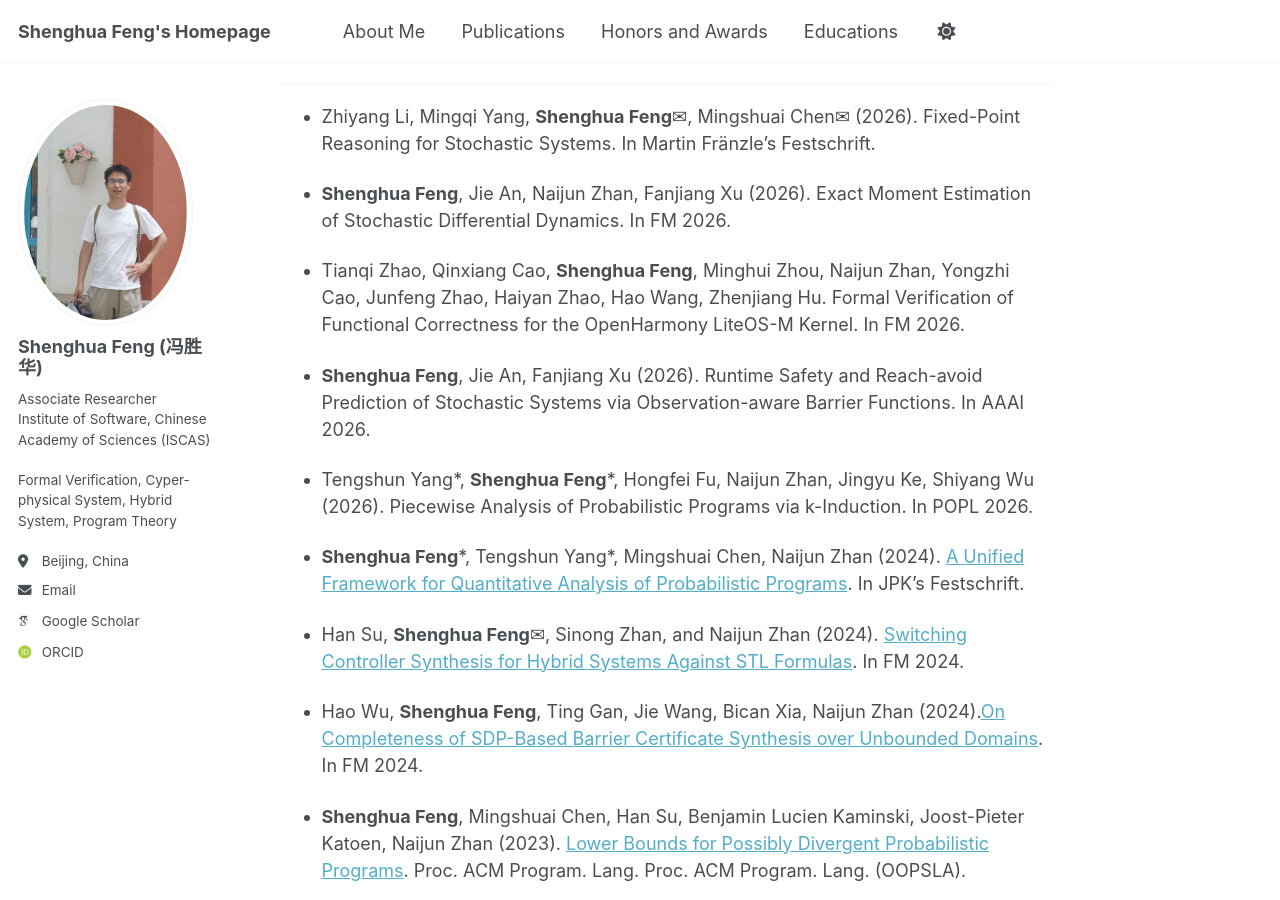
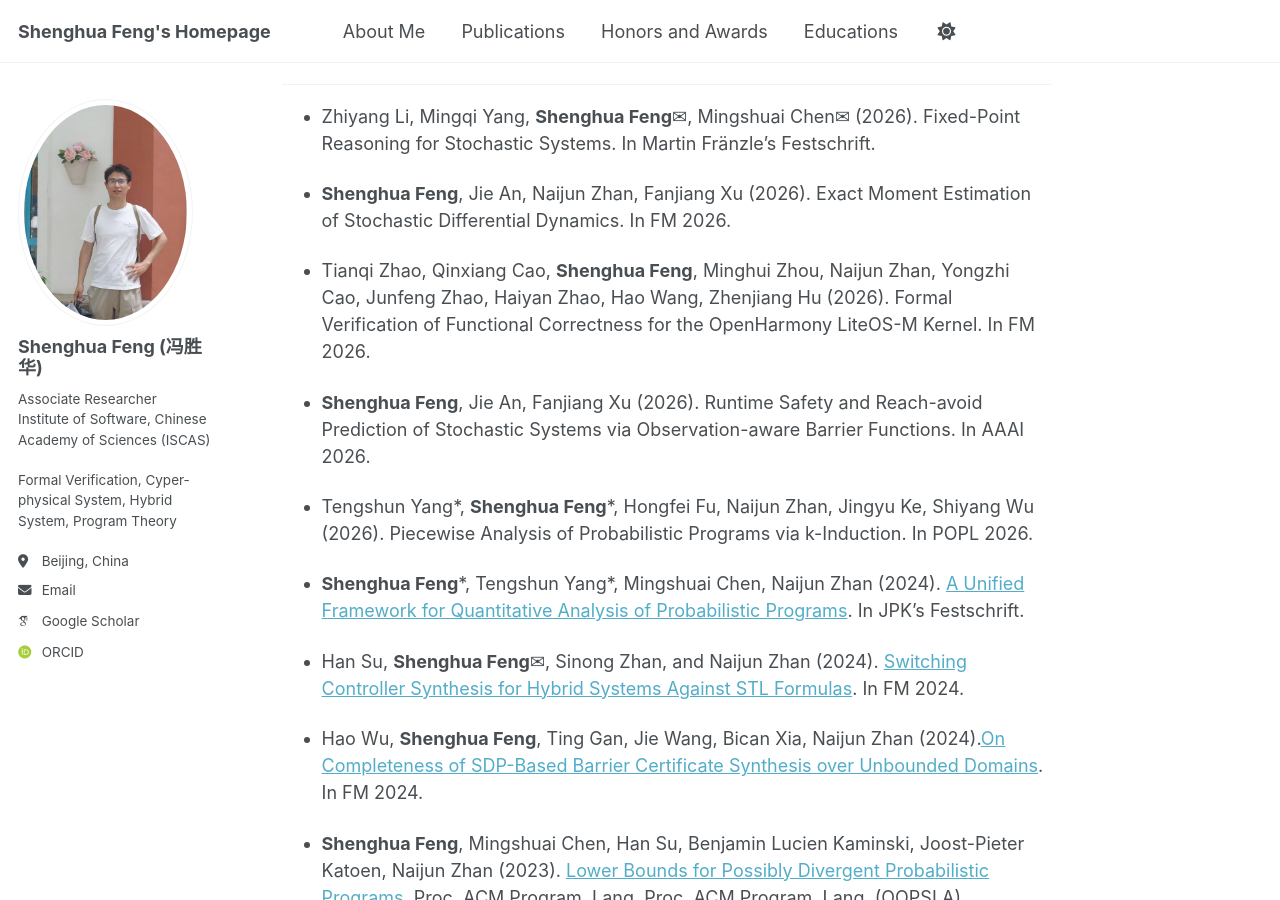
Before and after one commit to Shenghua-Feng/shenghua-feng.github.io, a Jekyll site: the page built from _pages/about.md, in a window 1280 px wide and 900 px high, scrolled down 641 px. Built offline with Jekyll 4.4.1, drawn with Linux system fonts in a browser that asks for light colours; some web fonts are replaced; a script that is not in the unit is left out.

Commit message:
Update citation format for OpenHarmony LiteOS-M Kernel

```diff
--- a/_pages/about.md
+++ b/_pages/about.md
@@ -25,7 +25,7 @@ My primary research interests focus on the formal verification and synthesis of
 
   - **Shenghua Feng**, Jie An, Naijun Zhan, Fanjiang Xu (2026). Exact Moment Estimation of Stochastic Differential Dynamics. In FM 2026.
 
-  - Tianqi Zhao, Qinxiang Cao, **Shenghua Feng**, Minghui Zhou, Naijun Zhan, Yongzhi Cao, Junfeng Zhao, Haiyan Zhao, Hao Wang, Zhenjiang Hu. Formal Verification of Functional Correctness for the OpenHarmony LiteOS-M Kernel. In FM 2026.
+  - Tianqi Zhao, Qinxiang Cao, **Shenghua Feng**, Minghui Zhou, Naijun Zhan, Yongzhi Cao, Junfeng Zhao, Haiyan Zhao, Hao Wang, Zhenjiang Hu (2026). Formal Verification of Functional Correctness for the OpenHarmony LiteOS-M Kernel. In FM 2026.
 
   - **Shenghua Feng**, Jie An, Fanjiang Xu (2026). Runtime Safety and Reach-avoid Prediction of Stochastic Systems via Observation-aware Barrier Functions. In AAAI 2026.
 
```
